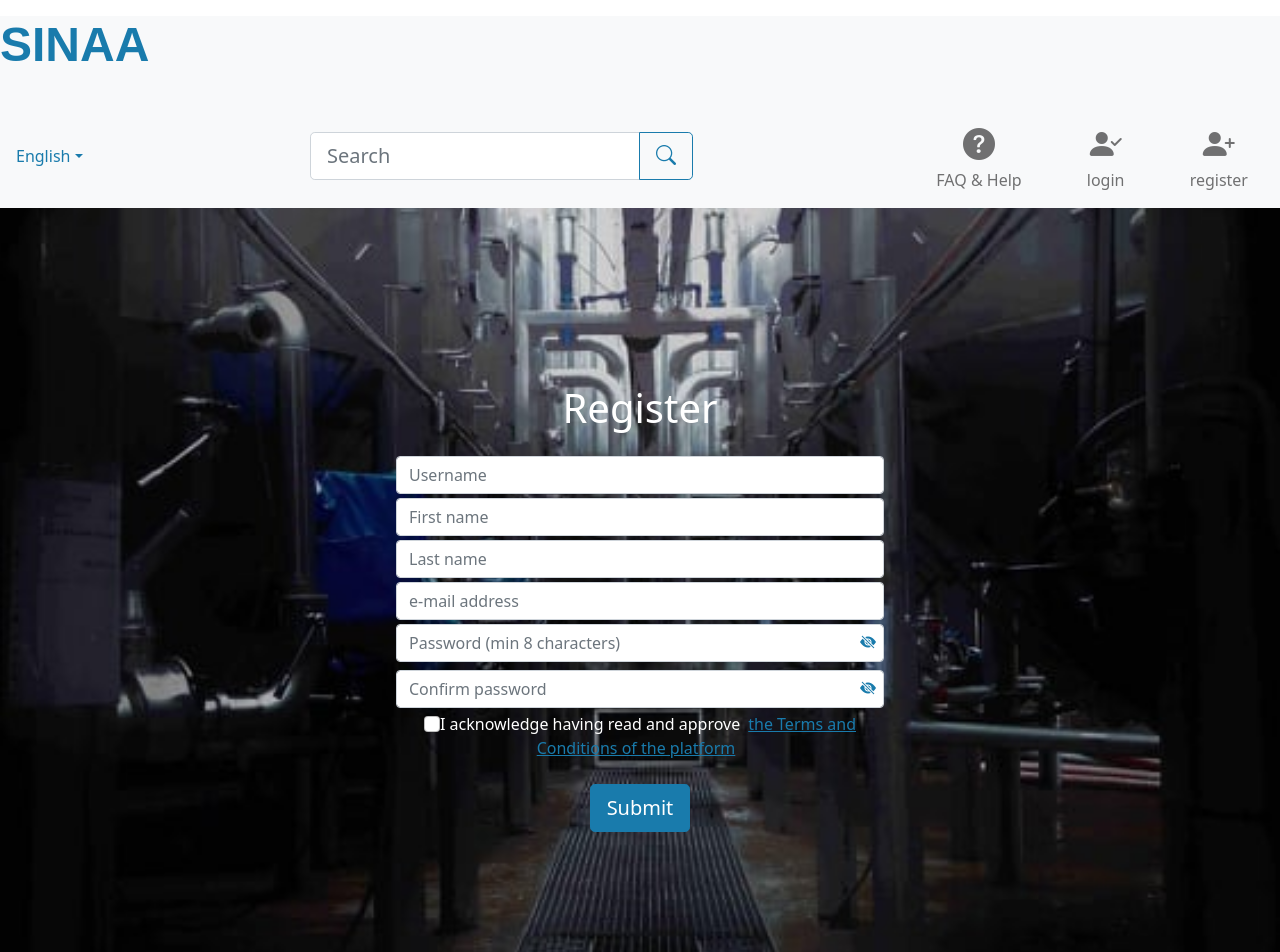
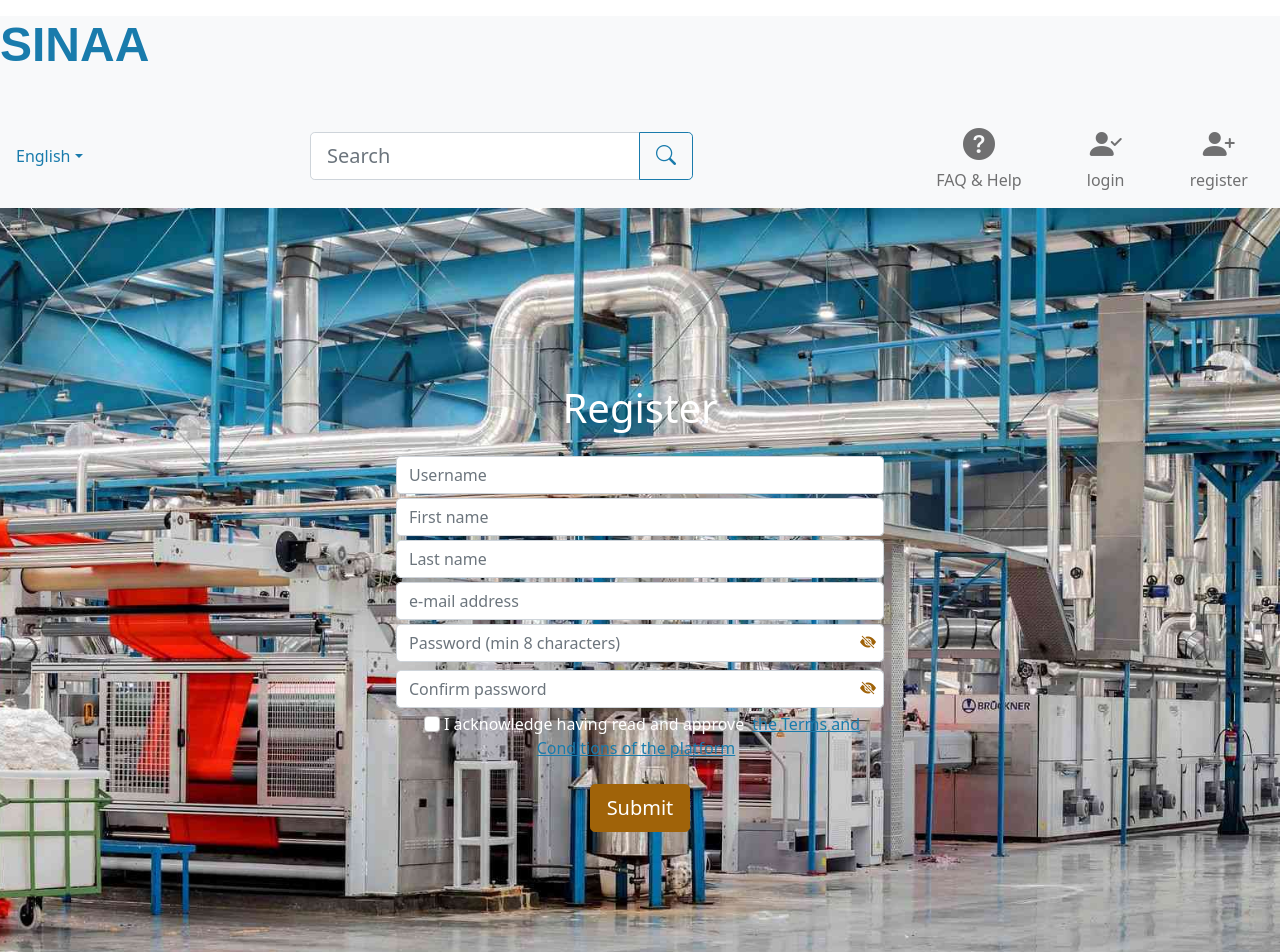
Before and after one commit to sosso21/sinaa-client, a Next.js app: page /signup in a window 1280 px wide. Shown: the top 952 px of the page. Built offline with nearby package versions, Linux system fonts and the light colour scheme.

Commit message:
corerction ma mahdi

```diff
--- a/pages/login.js
+++ b/pages/login.js
@@ -134,7 +134,7 @@ useEffect(() => {
 
            </div>
            <div className="input-group ">
-              <i onClick={() =>   setSeePass( !seePass )} className={StyleLogin.eyesItem+ ` text-primary bi  ${seePass ? "bi-eye-fill":"  bi-eye-slash-fill" }`} ></i>
+              <i onClick={() =>   setSeePass( !seePass )} className={StyleLogin.eyesItem+ ` text-warning bi  ${seePass ? "bi-eye-fill":"  bi-eye-slash-fill" }`} ></i>
             </div>
 
             <i onClick={() => setShow(true)} className=' btn btn-link my-1' >{textLang.passMissed}</i>
@@ -142,7 +142,7 @@ useEffect(() => {
 
                  <Fade   top when={errorLogin} > {errorLogin} </Fade>
 
-            <button type='submit' className={`mx-auto d-block my-1 btn btn-lg btn-primary ${btnDisable &&  "disabled"} `}>{textLang.btnConnect}</button>
+            <button type='submit' className={`mx-auto d-block my-1 btn btn-lg btn-warning ${btnDisable &&  "disabled"} `}>{textLang.btnConnect}</button>
 
           </form>
         </section>
@@ -167,7 +167,7 @@ useEffect(() => {
                   </div>
                  <Fade top when={mpError}> <Error response={mpError} /> </Fade>
 
-                  <button type="submit" className={`m-auto d-block my-4 btn btn-lg btn-primary ${btnDisable &&  "disabled"} `}>{textLang.reset}</button>
+                  <button type="submit" className={`m-auto d-block my-4 btn btn-lg btn-warning ${btnDisable &&  "disabled"} `}>{textLang.reset}</button>
                 </form>
               </div>
             </Modal.Body>
--- a/pages/signup.js
+++ b/pages/signup.js
@@ -198,7 +198,7 @@ const Signup = () => {
                   onClick={() => setSeePass1(!seePass1)}
                   className={
                     StyleSignup.eyesItem +
-                    ` text-primary bi ${
+                    ` text-warning bi ${
                       seePass1 ? "bi-eye-fill" : "  bi-eye-slash-fill"
                     } `
                   }
@@ -223,7 +223,7 @@ const Signup = () => {
                   onClick={() => setSeePass2(!seePass2)}
                   className={
                     StyleSignup.eyesItem +
-                    ` text-primary bi ${
+                    ` text-warning bi ${
                       seePass2 ? "bi-eye-fill" : "  bi-eye-slash-fill"
                     } `
                   }
@@ -237,7 +237,7 @@ const Signup = () => {
                     })
                   }
                   checked={log.condition}
-                  className="form-check-input"
+                  className="form-check-input mx-1"
                   type="checkbox"
                   required
                   id="conditions"
@@ -252,7 +252,7 @@ const Signup = () => {
 
             <Fade   top when={errorLogin && !btnDisable} > <Error response={errorLogin} /> </Fade>
               <div className="input-group ">
-                <button className={`m-auto d-block my-4 btn btn-lg btn-primary ${btnDisable &&  "disabled"} `}>
+                <button className={`m-auto d-block my-4 btn btn-lg btn-warning ${btnDisable &&  "disabled"} `}>
                 {textLang.btnSign}
                 </button>
               </div>
@@ -273,7 +273,7 @@ const Signup = () => {
                 {errorLogin.success}.
                 <i
                   onClick={(e) => resendEnmail(e)}
-                  className="btn text-primary  "
+                  className="btn text-warning  "
                 >
                   {textLang.resend}
                 </i>
--- a/styles/bootstrap/scss/_variables.scss
+++ b/styles/bootstrap/scss/_variables.scss
@@ -41,7 +41,7 @@ $indigo:  #6610f2 !default;
 $purple:  #6f42c1 !default;
 $pink:    #d63384 !default;
 $red:     #dc3545 !default;
-$orange:  #b16c06 !default;
+$orange:  #ff9700!default;
 $yellow:  #ffc107 !default;
 $green:   #198754 !default;
 $teal:    #20c997 !default;
--- a/styles/log.module.css
+++ b/styles/log.module.css
@@ -16,7 +16,7 @@
 }
 
 .bgSignup {
-    background-image: url("/adria-tormo-ISmRgkuPfcM-unsplash.jpg");
+    background-image: url("/12-07-2021.jpg");
 }
 
 .wResponsive {
```
Also changed, not shown: public/12-07-2021.jpg (added), styles/bootstrap/bootstrap.css.
